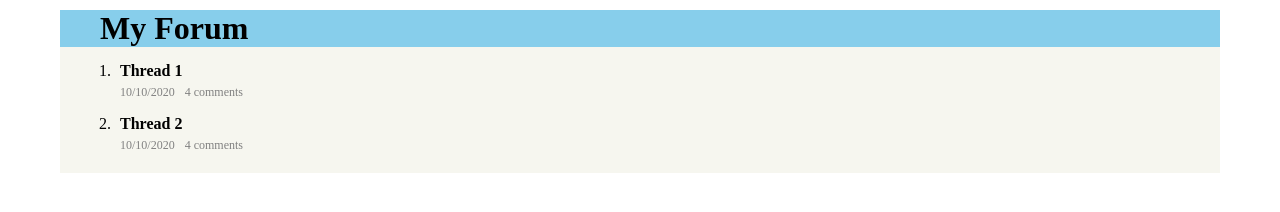
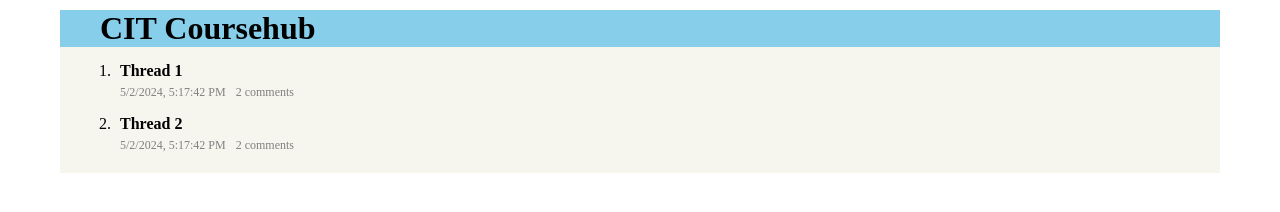
Before and after one commit to Reki43/Week-1-Project--Forum-page, a plain HTML site: page index.html in a window 1280 px wide. Drawn offline with Linux system fonts and the light colour scheme.

```diff
--- a/data.js
+++ b/data.js
@@ -1,9 +1,10 @@
 var threads = [
     {
+        id: 1,
         title: "Thread 1",
         author: "Aaron",
         date: Date.now(),
-        conntent: "Thread content",
+        content: "Thread content",
         comments: [
             {
                 author: "Jack",
@@ -11,17 +12,18 @@
                 content: "Hey there"
             },
             {
-                author: "Jack",
+                author: "Arthur",
                 date: Date.now(),
                 content: "Hey to you too"
             }
         ]
     },
     {
+        id: 2,
         title: "Thread 2",
         author: "Aaron",
         date: Date.now(),
-        conntent: "Thread content",
+        content: "Thread content",
         comments: [
             {
                 author: "Jack",
@@ -29,7 +31,7 @@
                 content: "Hey there"
             },
             {
-                author: "Jack",
+                author: "Arthur",
                 date: Date.now(),
                 content: "Hey to you too"
             }
--- a/index.html
+++ b/index.html
@@ -9,68 +9,37 @@
 <body>
     <div class="top-bar">
         <h1>
-            My Forum
+            CIT Coursehub
         </h1>
 
     </div>
     <div class="main">
         <ol>
-        <li class="row">
-                <a href="/item">
-                <h4 class="title">
-                    Thread 1
-
-                </h4>
-                <div class="bottom">
-                    <p class="timestamp">
-                        10/10/2020
-                    </p>
-                    <p class="comment-count">
-                        4 comments
-                    </p>
-                </div>
-            </a>
-            </li>
-            <li class="row">
-                <a href="/item">
-                <h4 class="title">
-                    Thread 2
-
-                </h4>
-                <div class="bottom">
-                    <p class="timestamp">
-                        10/10/2020
-                    </p>
-                    <p class="comment-count">
-                        4 comments
-                    </p>
-                </div>
-            </a>
-        </li>
         </ol>
     </div>
     <script src="data.js"></script>
     <script>
         console.log(threads);
-        fpr (let thread of threads) {
+        var container = document.querySelector('ol');
+        for (let thread of threads) {
             var html = `
             <li class="row">
-                <a href="/item">
+                <a href="/thread.html?id=${thread.id}">
                     <h4 class="title">
                         ${thread.title}
-
                     </h4>
                     <div class="bottom">
                         <p class="timestamp">
-                        ${new thread.date}
+                            ${new Date(thread.date).toLocaleString()}
                         </p>
                         <p class="comment-count">
-                        4 comments
+                            ${thread.comments.length} comments
                         </p>
                     </div>
                 </a>
             </li>
             `
+            container.insertAdjacentHTML('beforeend', html);
         }
     </script>
 </body>
```
Also changed, not shown: thread.html (+55 -20 lines). Lines whose indentation alone changed are shown as unchanged.
